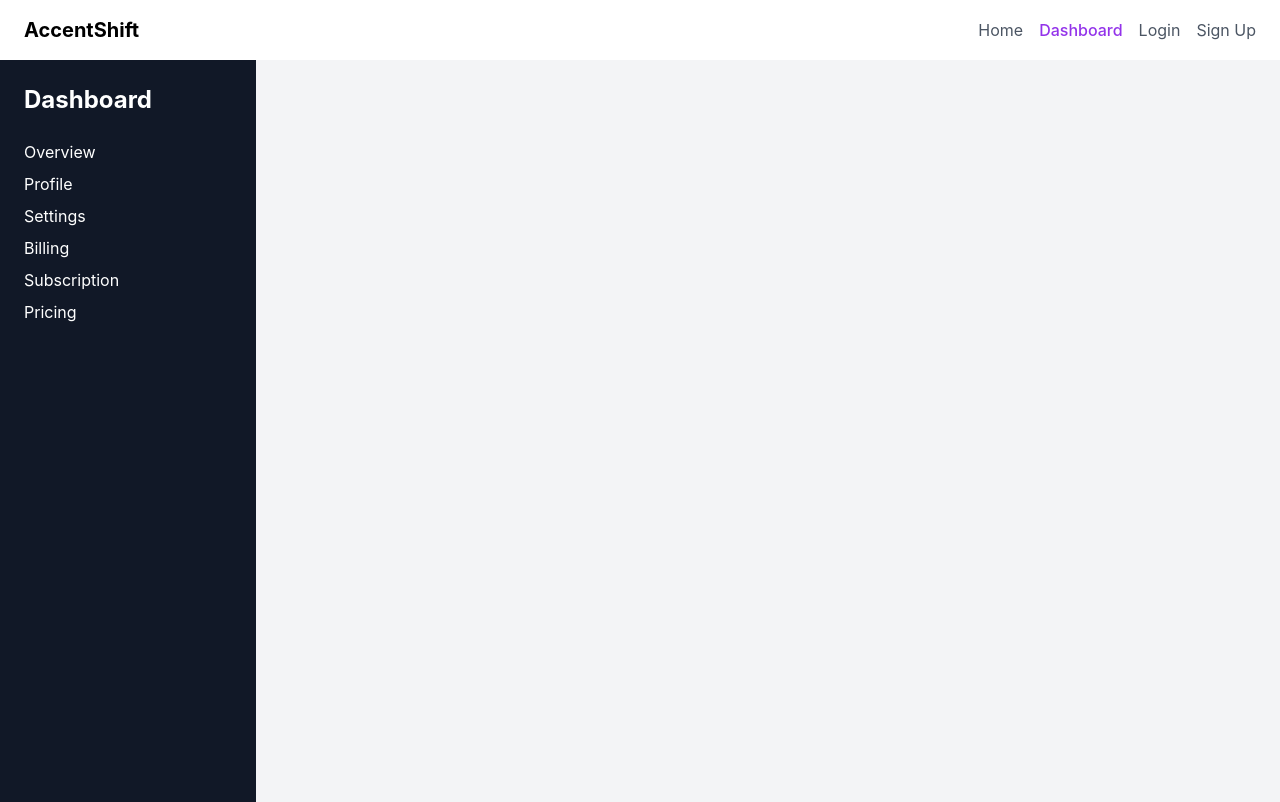
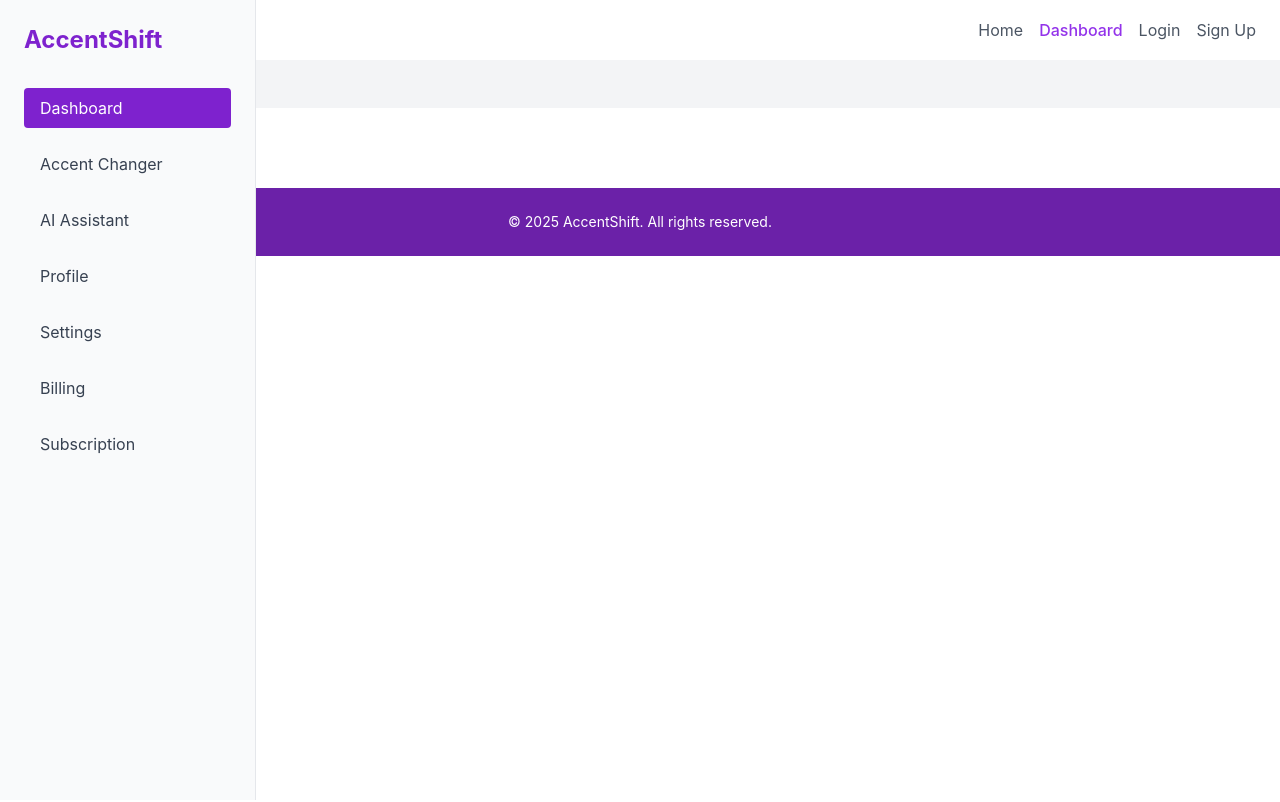
Before and after one commit to theigniteai/accent-frontend-dashboard, a React (Vite) app: page /dashboard in a window 1280 px wide. Shown: the top 802 px of the page. Built offline with nearby package versions, Linux system fonts and the light colour scheme.

Commit message:
Update DashboardLayout.jsx

```diff
--- a/src/layouts/DashboardLayout.jsx
+++ b/src/layouts/DashboardLayout.jsx
@@ -1,27 +1,46 @@
 // src/layouts/DashboardLayout.jsx
 import React from "react";
-import { Outlet, Link } from "react-router-dom";
+import { Outlet } from "react-router-dom";
+import Sidebar from "../components/Sidebar";
 
 const DashboardLayout = () => {
   return (
     <div className="flex">
-      <aside className="w-64 bg-gray-900 min-h-screen text-white p-6 space-y-4">
-        <h2 className="text-2xl font-bold mb-6">Dashboard</h2>
-        <nav className="flex flex-col gap-2">
-          <Link to="/dashboard" className="hover:text-purple-400">Overview</Link>
-          <Link to="/dashboard/profile" className="hover:text-purple-400">Profile</Link>
-          <Link to="/dashboard/settings" className="hover:text-purple-400">Settings</Link>
-          <Link to="/dashboard/billing" className="hover:text-purple-400">Billing</Link>
-          <Link to="/dashboard/subscription" className="hover:text-purple-400">Subscription</Link>
-          <Link to="/dashboard/pricing" className="hover:text-purple-400">Pricing</Link>
-        </nav>
-      </aside>
-
-      <main className="flex-1 bg-gray-100 p-6">
-        <Outlet /> {/* This will render the Dashboard content */}
+      <Sidebar />
+      <main className="flex-1 p-6 bg-gray-100">
+        <Outlet /> {/* 👈 This renders nested route like Dashboard.jsx */}
       </main>
     </div>
   );
 };
 
 export default DashboardLayout;
+
+
+// // src/layouts/DashboardLayout.jsx
+// import React from "react";
+// import { Outlet, Link } from "react-router-dom";
+
+// const DashboardLayout = () => {
+//   return (
+//     <div className="flex">
+//       <aside className="w-64 bg-gray-900 min-h-screen text-white p-6 space-y-4">
+//         <h2 className="text-2xl font-bold mb-6">Dashboard</h2>
+//         <nav className="flex flex-col gap-2">
+//           <Link to="/dashboard" className="hover:text-purple-400">Overview</Link>
+//           <Link to="/dashboard/profile" className="hover:text-purple-400">Profile</Link>
+//           <Link to="/dashboard/settings" className="hover:text-purple-400">Settings</Link>
+//           <Link to="/dashboard/billing" className="hover:text-purple-400">Billing</Link>
+//           <Link to="/dashboard/subscription" className="hover:text-purple-400">Subscription</Link>
+//           <Link to="/dashboard/pricing" className="hover:text-purple-400">Pricing</Link>
+//         </nav>
+//       </aside>
+
+//       <main className="flex-1 bg-gray-100 p-6">
+//         <Outlet /> {/* This will render the Dashboard content */}
+//       </main>
+//     </div>
+//   );
+// };
+
+// export default DashboardLayout;
```
